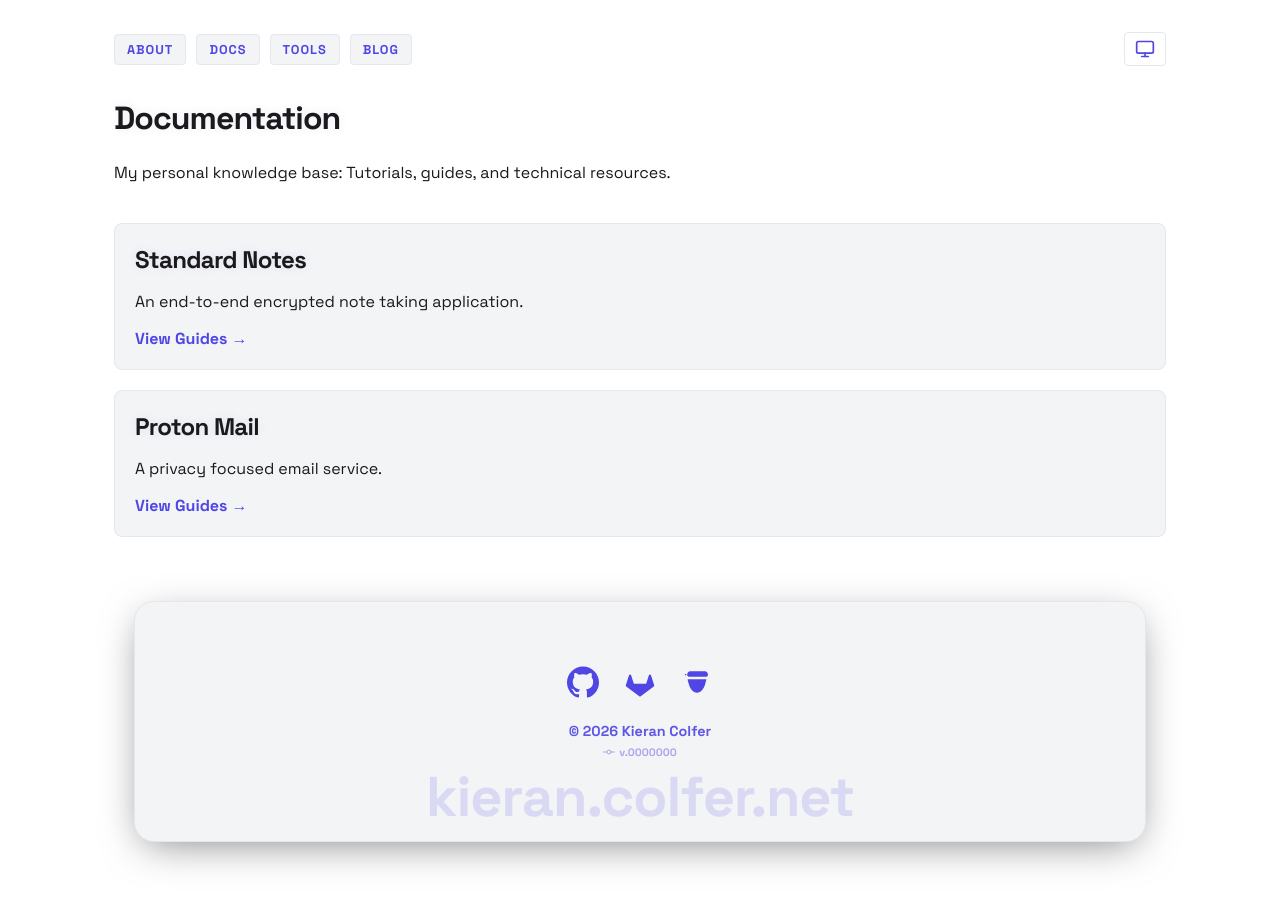
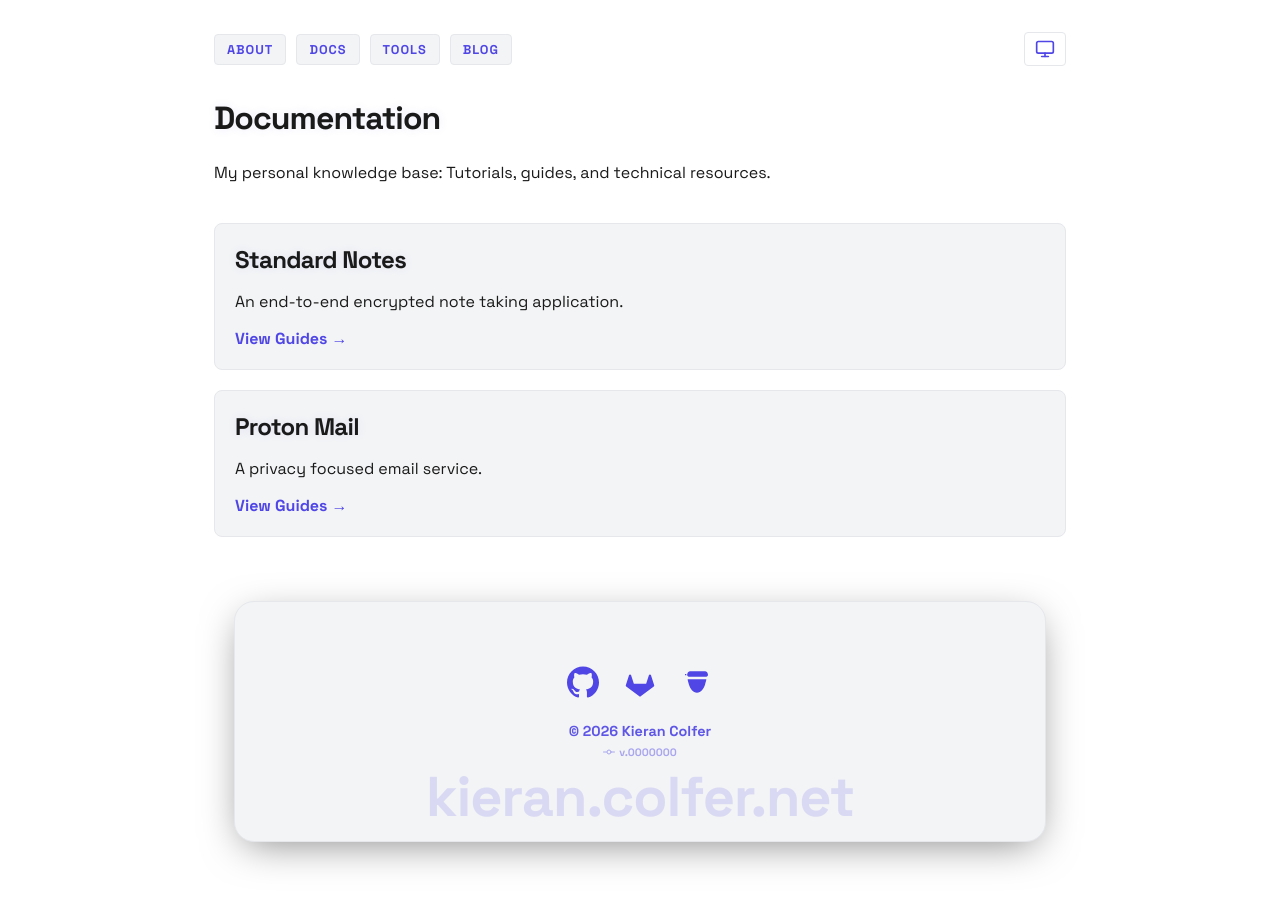
Before and after one commit to PASSK3YS/PASSK3YS.github.io, a Jekyll site: the page built from docs.md, in a window 1280 px wide. Built offline with Jekyll 4.4.1, drawn with Linux system fonts in a browser that asks for light colours.

Commit message:
chore: update website width

```diff
--- a/assets/css/style.css
+++ b/assets/css/style.css
@@ -5,7 +5,7 @@
 
 :root {
     color-scheme: dark;
-    --width: 1100px;
+    --width: 900px;
     --bg: #030508;
     --text: #edf2fb;
     --accent: #7f9cf5;
```
